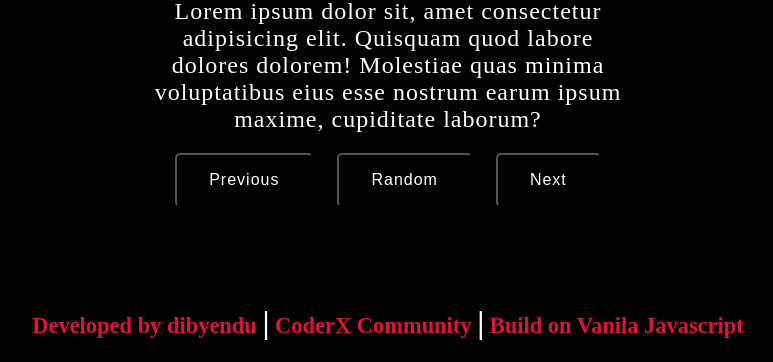
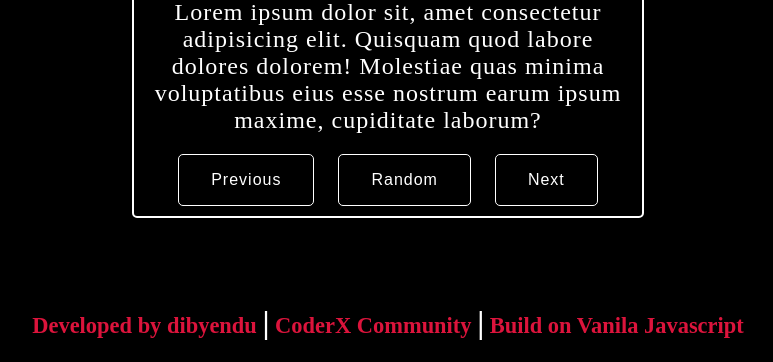
Before and after one commit to Dibyendu-biswas/Image-Slider, a plain HTML site: page index.html in a window 1280 px wide. Shown: the part 438-800 px from the top of the page, without its empty margins (252-1025 px from the left). Drawn offline with Linux system fonts and the light colour scheme.

Commit message:
Update style.css

```diff
--- a/style.css
+++ b/style.css
@@ -20,7 +20,7 @@
     justify-content: center;
     align-items: center;
     flex-direction: column;
-    border: 2px solid black;
+    border: 2px solid white;
     border-radius: 5px ;
 }
 p{
@@ -41,6 +41,7 @@ button{
     transition: all 0.3s;
     letter-spacing: 1px;
     border-radius: 5px;
+    border:1px solid white;
 
 }
 button:hover{
```
